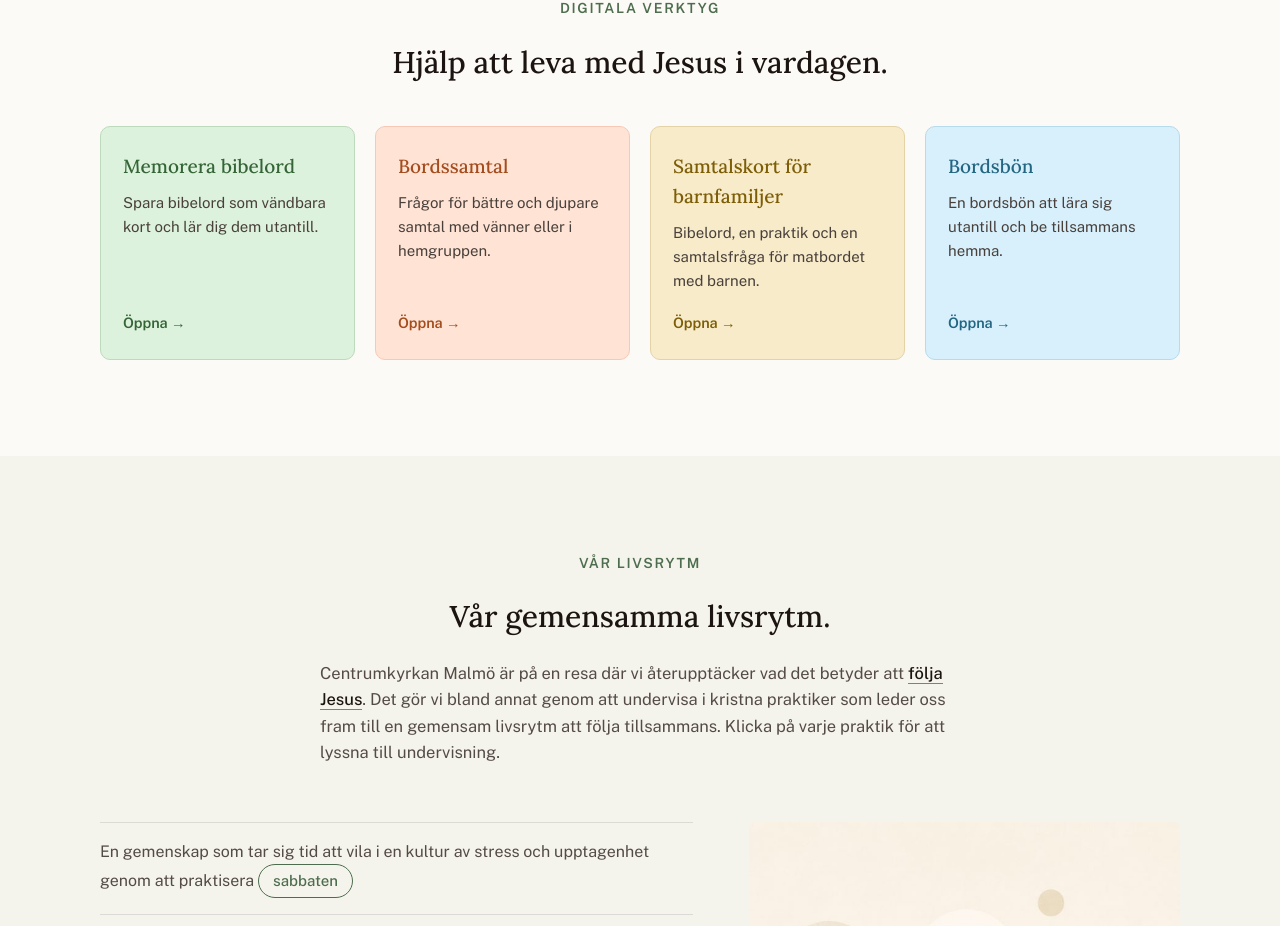
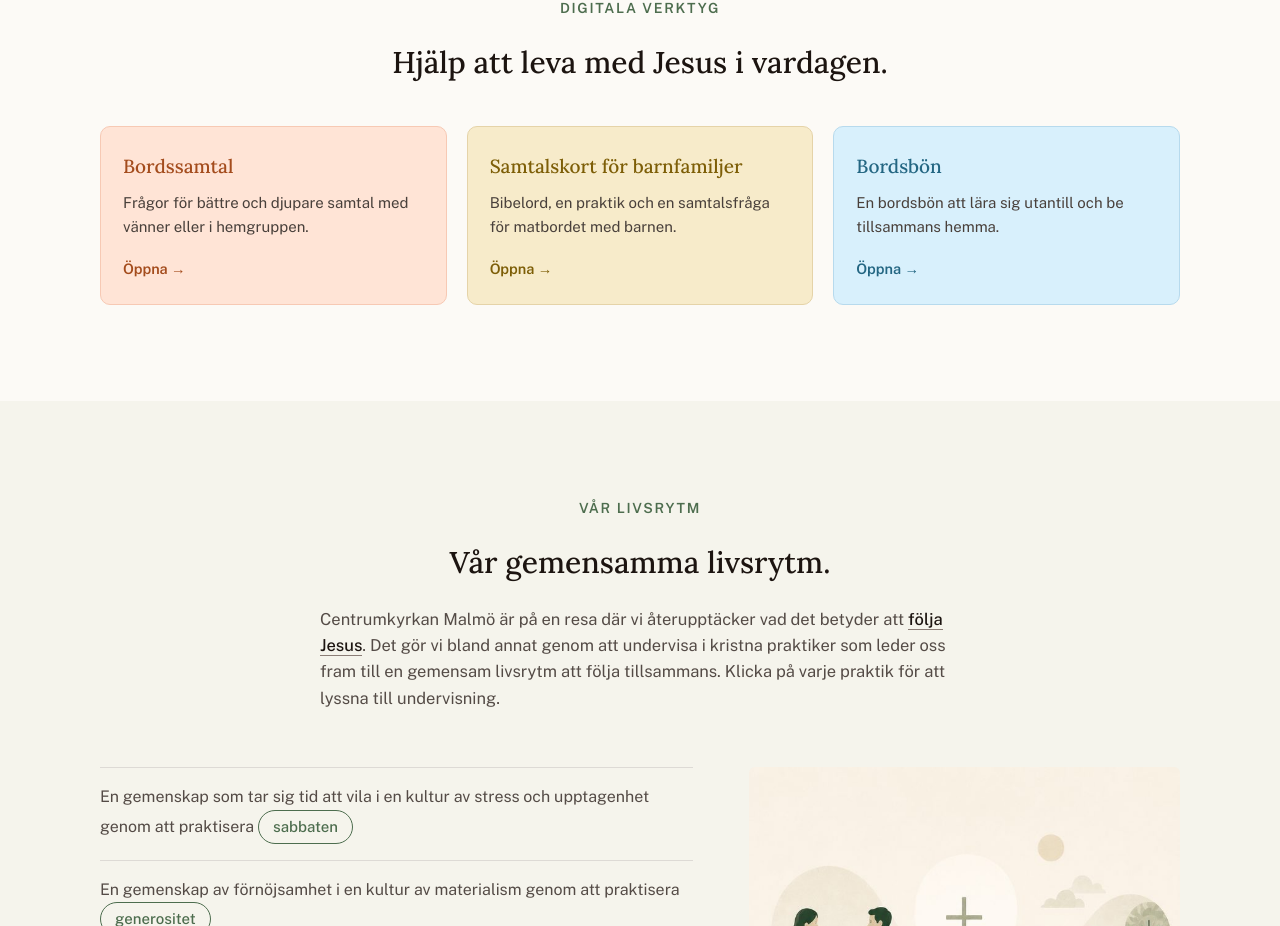
Before and after one commit to kaiandersjohansen-cloud/centrumkyrkan-malmo, a Next.js app: page / in a window 1280 px wide. Shown: the part 3578-4504 px from the top of the page. Built offline with nearby package versions, Linux system fonts and the light colour scheme; no server answers.

Commit message:
Digitala verktyg: Memorera bibelord visas från söndag 25 oktober
Co-Authored-By: Claude Opus 5.5 <noreply@anthropic.com>
Claude-Session: https://claude.ai/code/session_0137K5f5Pwpt9WiC1f3X1EFN

```diff
--- a/components/VerktygSection.tsx
+++ b/components/VerktygSection.tsx
@@ -1,4 +1,7 @@
-const TOOLS = [
+import type { CSSProperties } from "react";
+import { isExpired } from "@/lib/dates";
+
+const TOOLS: { href: string; title: string; text: string; ink: string; soft: string; line: string; starts?: Date }[] = [
   {
     href: "/bibelvers",
     title: "Memorera bibelord",
@@ -6,6 +9,8 @@ const TOOLS = [
     ink: "oklch(46% 0.09 145)",
     soft: "oklch(94% 0.035 145)",
     line: "oklch(86% 0.05 145)",
+    // Visas från söndag 25 oktober, samma dag som kortet i Aktuellt.
+    starts: new Date("2026-10-25T00:00:00+02:00"),
   },
   {
     href: "/bordssamtal",
@@ -34,7 +39,7 @@ const TOOLS = [
 ];
 
 const CSS = `
-.verktyg-grid { display: grid; grid-template-columns: repeat(4, 1fr); gap: 20px; }
+.verktyg-grid { display: grid; grid-template-columns: repeat(var(--verktyg-cols), 1fr); gap: 20px; }
 .verktyg-card { transition: transform 0.2s ease, box-shadow 0.2s ease; }
 .verktyg-card:hover { transform: translateY(-3px); box-shadow: 0 8px 24px oklch(30% 0.02 50 / 0.08); }
 @media (max-width: 980px) { .verktyg-grid { grid-template-columns: repeat(2, 1fr); } }
@@ -47,6 +52,8 @@ const CSS = `
 `;
 
 export default function VerktygSection() {
+  const visibleTools = TOOLS.filter((t) => !t.starts || isExpired(t.starts));
+
   return (
     <section id="verktyg" style={{ padding: "24px 28px 96px", scrollMarginTop: 88 }}>
       <style>{CSS}</style>
@@ -59,8 +66,8 @@ export default function VerktygSection() {
             Hjälp att leva med Jesus i vardagen.
           </h2>
         </div>
-        <div className="verktyg-grid">
-          {TOOLS.map((tool) => (
+        <div className="verktyg-grid" style={{ "--verktyg-cols": visibleTools.length } as CSSProperties}>
+          {visibleTools.map((tool) => (
             <a
               key={tool.href}
               href={tool.href}
```
